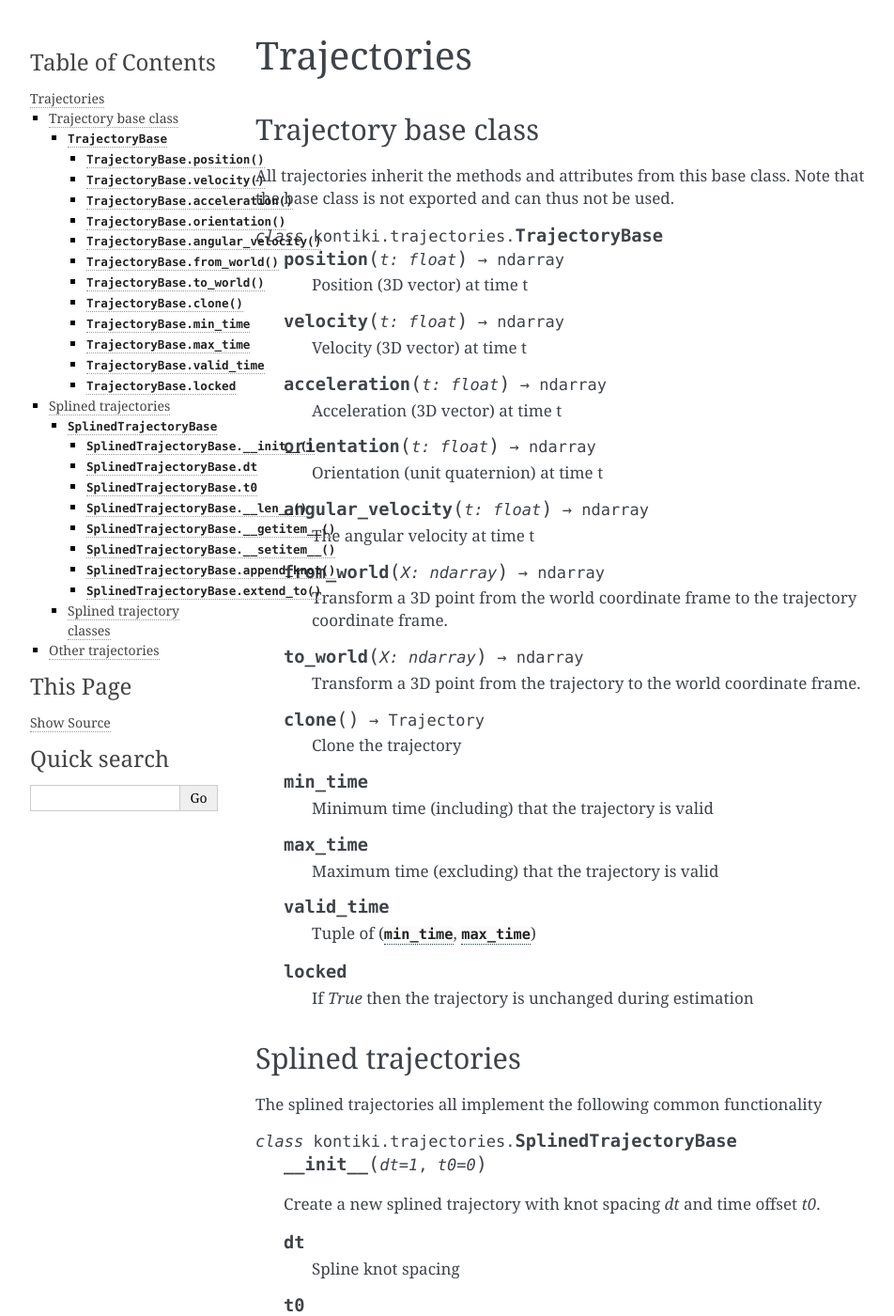
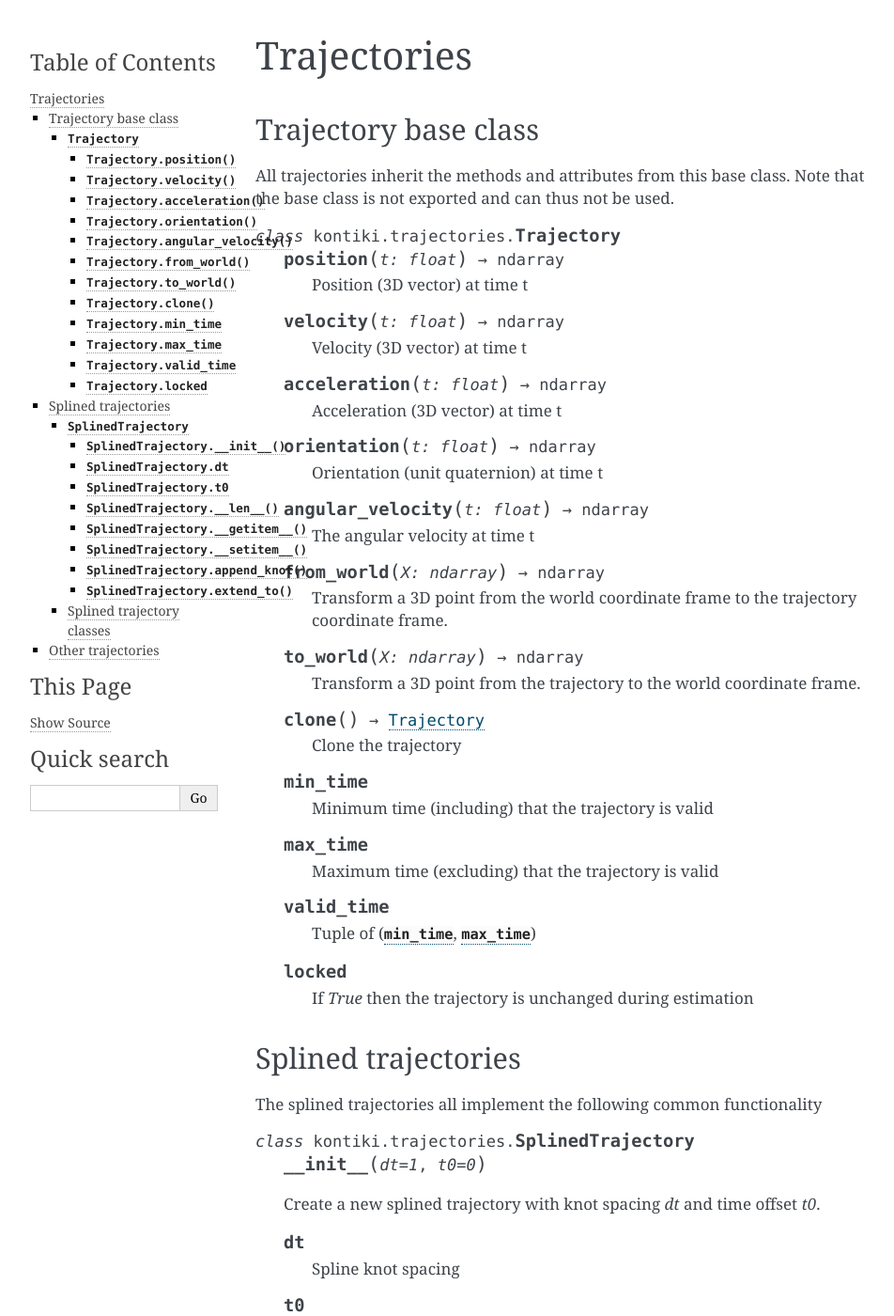
Before and after one commit to hovren/kontiki, a Sphinx documentation site: the page built from docs/trajectories.rst, in a window 1280 px wide and 1400 px high. Shown: the whole window at 94% size, without its empty margins (148-1100 px from the left). Built offline with Sphinx 7.4.7, drawn with Linux system fonts in a browser that asks for light colours; some of the changed text lies outside the part shown.

Commit message:
docs: Do not use Base suffix for imaginary base classes

```diff
--- a/docs/trajectories.rst
+++ b/docs/trajectories.rst
@@ -9,7 +9,7 @@ Trajectory base class
 All trajectories inherit the methods and attributes from this base class.
 Note that the base class is not exported and can thus not be used.
 
-.. py:class:: TrajectoryBase
+.. py:class:: Trajectory
 
     .. py:method:: position(t : float) -> ndarray
 
@@ -64,7 +64,7 @@ Splined trajectories
 ============================
 The splined trajectories all implement the following common functionality
 
-.. py:class:: SplinedTrajectoryBase
+.. py:class:: SplinedTrajectory
 
     .. py:method:: __init__(dt=1, t0=0)
 
@@ -76,7 +76,7 @@ The splined trajectories all implement the following common functionality
 
     .. py:attribute:: t0
 
-        Spline time offset  (always same as :py:attr:`.TrajectoryBase.min_time`)
+        Spline time offset  (always same as :py:attr:`.Trajectory.min_time`)
 
     .. py:method:: __len__() -> int
 
```
